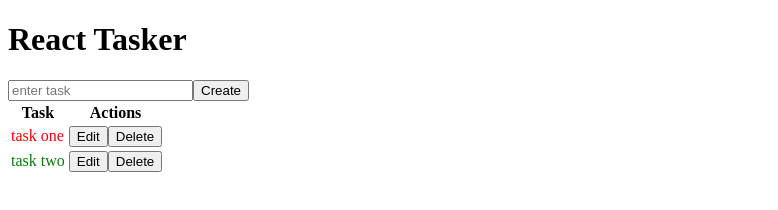
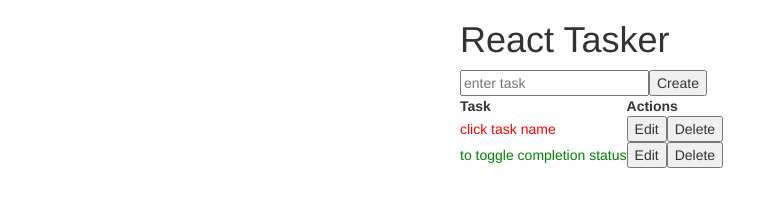
Before and after one commit to BitZen/react-todo, a React app in the folder react-todo/: page / in a window 1280 px wide. Shown: the whole page, without its empty margins (0-778 px from the left). Built offline with nearby package versions, Linux system fonts and the light colour scheme.

Commit message:
bootstrap styling

```diff
--- a/react-todo/index.html
+++ b/react-todo/index.html
@@ -2,6 +2,11 @@
 <html>
 <head>
   <title>React Todo</title>
+  <!-- Latest compiled and minified CSS -->
+<link rel="stylesheet" href="https://maxcdn.bootstrapcdn.com/bootstrap/latest/css/bootstrap.min.css">
+
+<!-- Optional theme -->
+<link rel="stylesheet" href="https://maxcdn.bootstrapcdn.com/bootstrap/latest/css/bootstrap-theme.min.css">
 </head>
 <body>
   <div id="app" />
--- a/react-todo/package.json
+++ b/react-todo/package.json
@@ -14,6 +14,7 @@
   "dependencies": {
     "lodash": "^4.16.1",
     "react": "^15.3.2",
+    "react-bootstrap": "^0.30.3",
     "react-dom": "^15.3.2"
   },
   "devDependencies": {
--- a/react-todo/src/components/app.js
+++ b/react-todo/src/components/app.js
@@ -5,11 +5,11 @@ import _ from 'lodash';
 
 const todos = [
 {
-  text: 'task one',
+  text: 'click task name',
   isCompleted: false
 },
 {
-  text: 'task two',
+  text: 'to toggle completion status',
   isCompleted: true
 }
 ];
@@ -24,14 +24,24 @@ export default class App extends React.Component {
   }
   render() {
       return (
-        <div>
+        <div className="container">
+          <div className="row">
+            <div className="header col-md-4 col-md-offset-4">
               <h1>React Tasker</h1>
+            </div>
+          </div>
+          <div className="row">
+            <div className="todo-input col-md-4 col-md-offset-4">
               <CreateTodo createTask={this.createTask.bind(this)} />
+            </div>
+            <div className="todo-input col-md-4 col-md-offset-4">
               <TodosList todos={this.state.todos}
                          deleteTask={this.deleteTask.bind(this)}
                          saveTask={this.saveTask.bind(this)}
                          toggleTask={this.toggleTask.bind(this)}
               />
+            </div>
+          </div>
         </div>
     );
   }
--- a/react-todo/src/index.js
+++ b/react-todo/src/index.js
@@ -2,4 +2,6 @@ import React from 'react';
 import { render } from 'react-dom';
 import App from 'components/app';
 
+
+
 render(<App />, document.getElementById('app'));
```
Lines whose indentation alone changed are shown as unchanged.
